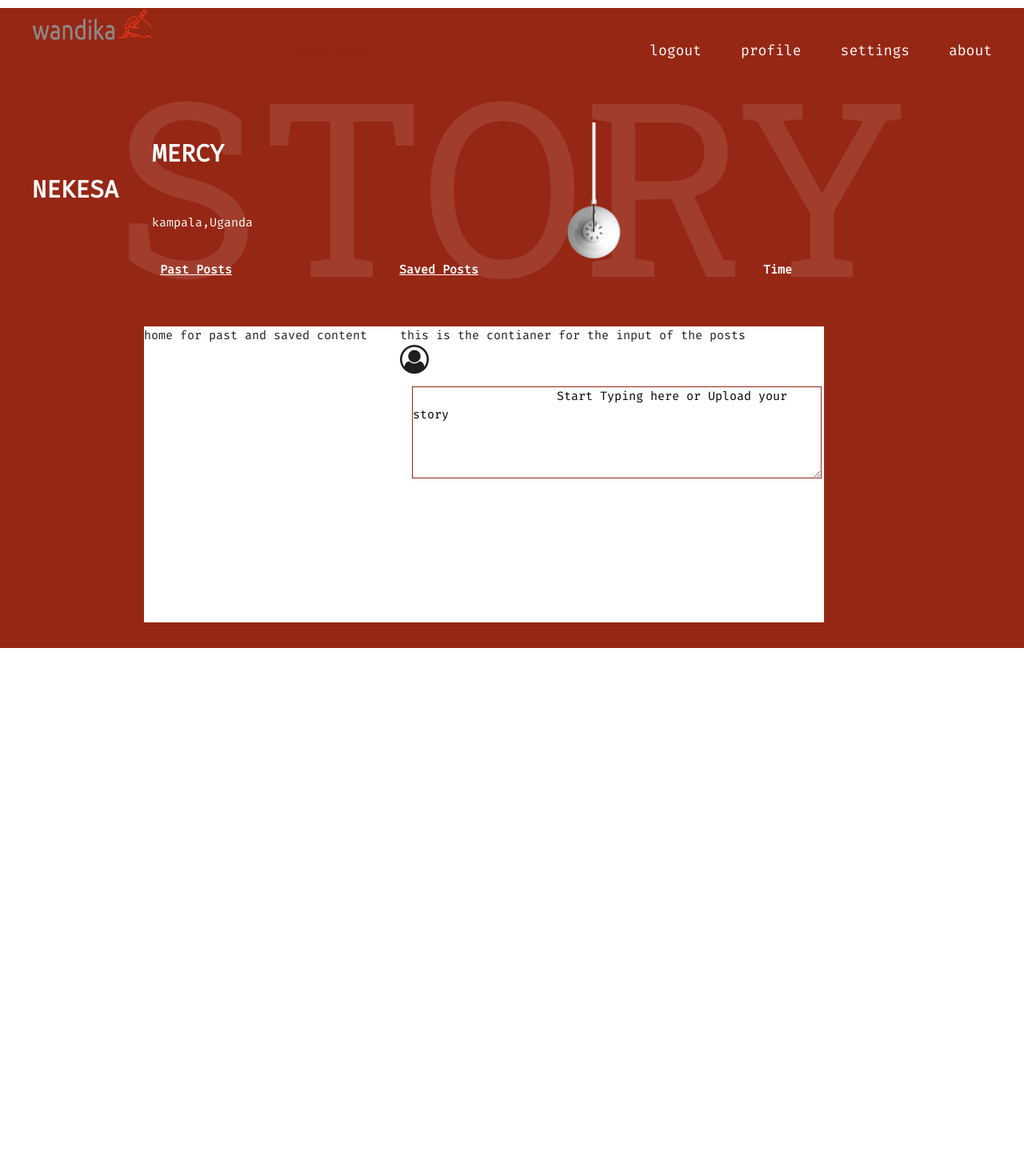
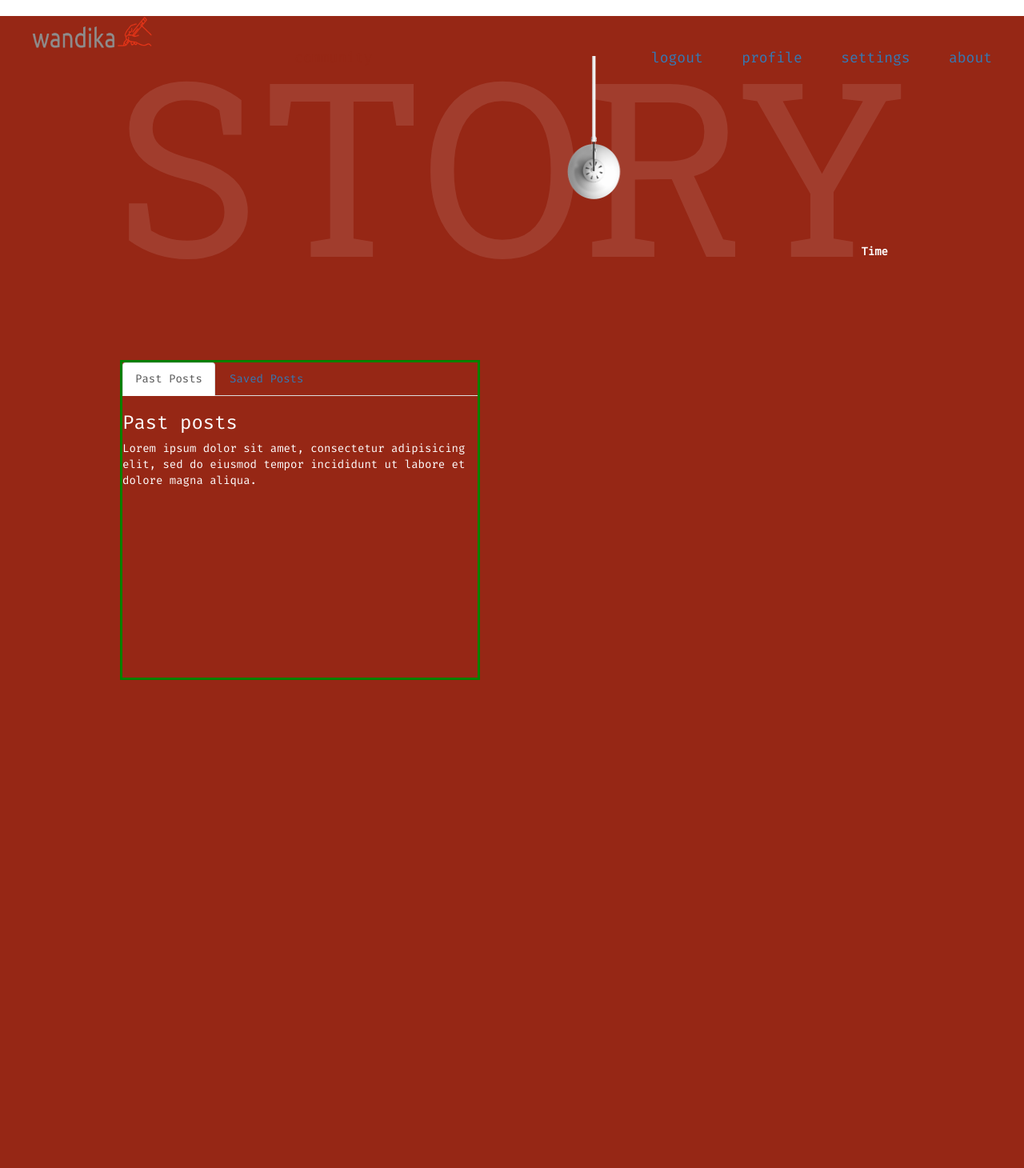
Before and after one commit to kesamercy/wandikaApp, a PHP site: page /profile.html in a window 1280 px wide. Shown: the top 1460 px of the page at 80% size. After the commit the page ends 850 px from the top, so only its background shows below. Run offline with PHP 8.4, Linux system fonts and the light colour scheme; some libraries are stand-ins or nearby versions; some web fonts are replaced.

Commit message:
Tab added on profile page

```diff
--- a/css/style.css
+++ b/css/style.css
@@ -238,7 +238,7 @@ body {
 
 .profilePage_container {
     background-color: var(--brickRed);
-    height: 100vh;
+    height: 150vh;
     color: white;
     font-family: "Fira Mono", monospace;
 }
@@ -248,9 +248,9 @@ body {
     font-weight: bold;
     font-family: "Fira Mono", monospace;
     float: right;
-    margin-right: 290px;
+    margin-right: 170px;
     position: relative;
-    bottom: 290px;
+    bottom: 165px;
 }
 
 .profilePage_title h1 {
@@ -259,18 +259,10 @@ body {
     opacity: 0.1;
     text-align: center;
     position: relative;
-    top: -150px;
+    top: -90px;
     text-transform: uppercase;
 }
 
-.profilePage_userDetails h2 {
-    text-transform: uppercase;
-    font-family: "Fira Mono", monospace;
-    margin-left: 40px;
-    position: relative;
-    top: 160px;
-    font-weight: bold;
-}
 
 .profilePage_userDetails p {
     font-size: 15px;
@@ -281,9 +273,9 @@ body {
 
 .profilePage_clock {
     width: 190px;
-    height: 190px;
+    height: 200px;
     position: relative;
-    top: -485px;
+    top: -400px;
     left: 650px;
 }
 
@@ -326,6 +318,16 @@ body {
     margin: 15px;
     align-content: left;
 }
+
+.profile-tab {
+ position: absolute;
+ left: 150px;
+ width: 450px;
+ height: 400px;
+ top: 450px;
+ border: 3px solid green;
+}
+
 
 
 /* begining of the code that controls the slide show images */
--- a/profile.html
+++ b/profile.html
@@ -12,6 +12,11 @@
     <link rel="stylesheet" href="https://www.w3schools.com/w3css/4/w3.css">
     <link href="https://fonts.googleapis.com/css?family=Cousine|Fira+Mono|Roboto+Slab|Share&display=swap" rel="stylesheet">
     <link rel="stylesheet" href="https://cdnjs.cloudflare.com/ajax/libs/font-awesome/4.7.0/css/font-awesome.min.css">
+
+    <meta name="viewport" content="width=device-width, initial-scale=1">
+  <link rel="stylesheet" href="https://maxcdn.bootstrapcdn.com/bootstrap/3.4.0/css/bootstrap.min.css">
+  <script src="https://ajax.googleapis.com/ajax/libs/jquery/3.4.1/jquery.min.js"></script>
+  <script src="https://maxcdn.bootstrapcdn.com/bootstrap/3.4.0/js/bootstrap.min.js"></script>
     <title>Profile</title>
 </head>
 
@@ -34,47 +39,35 @@
                     <!-- have a search bar here  -->
                 </div>
             </ul>
-
         </div>
 
-        <div class="profilePage_userDetails">
-            <h2>Mercy Nekesa</h2>
-            <p id="cityCountry">kampala,Uganda</p>
-        </div>
         <div class="profilePage_title">
             <h1>story</h1>
             <p>Time</p>
         </div>
-        <div class="profilePage_archivedPosts">
-            <ul>
-                <li> <a href=""> Past Posts</a></li>
-                <li> <a href=""> Saved Posts</a> </li>
-            </ul>
-        </div>
 
         <img class="profilePage_clock" src="images\profilecassette.png" alt="clock">
 
+        <div  class="profile-tab">
+          <ul class="nav nav-tabs">
+              <li class="active"><a data-toggle="tab" href="#past-posts">Past Posts</a></li>
+              <li><a data-toggle="tab" href="#saved-posts">Saved Posts</a></li>
+          </ul>
 
-
-        <div class="profilePage_pastContent">
-
-            <p>home for past and saved content</p>
-
+          <div class="tab-content">
+            <div id="past-posts" class="tab-pane fade in active">
+                <h3>Past posts</h3>
+                <p>Lorem ipsum dolor sit amet, consectetur adipisicing elit, sed do eiusmod tempor incididunt ut labore et dolore magna aliqua.</p>
+            </div>
+            <div id="saved-posts" class="tab-pane fade">
+                <h3>Saved Posts</h3>
+                <p>Ut enim ad minim veniam, quis nostrud exercitation ullamco laboris nisi ut aliquip ex ea commodo consequat.</p>
+            </div>
+          </div>
         </div>
 
-        <div class="profilePage_createContent">
+    </div>
 
-            <p>this is the contianer for the input of the posts</p>
-            <i class="fa fa-user-circle-o profilePage_userProfileIcon" style="font-size:36px"></i>
-
-            <div class="profilePage_inputField">
-                <textarea name="" id="" cols="55" rows="5">
-                    Start Typing here or Upload your story
-                </textarea>
-            </div>
-
-        </div>
-    </div>
 </body>
 
 </html>
```
